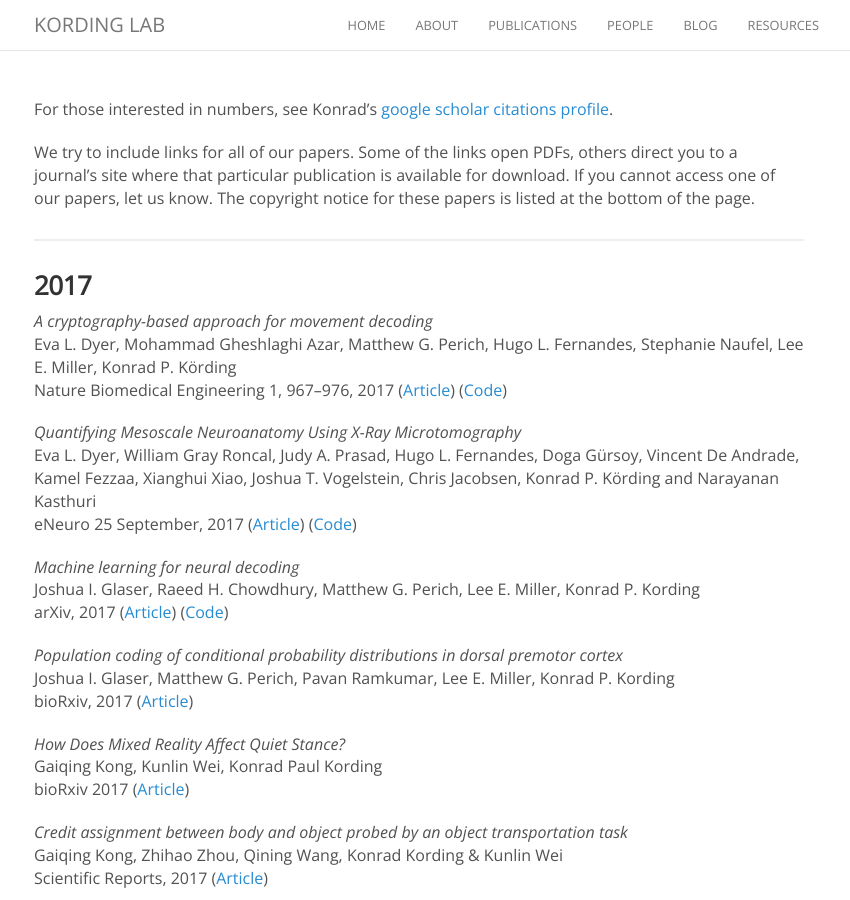
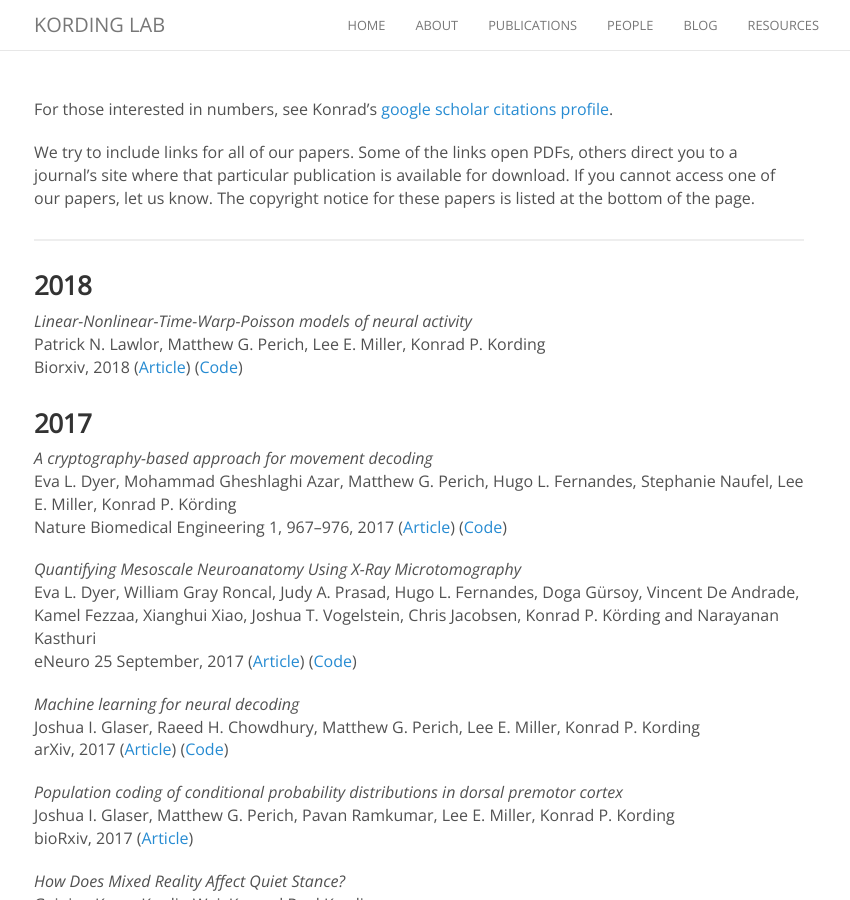
Before and after one commit to KordingLab/KordingLab.github.io, a Jekyll site: the page built from publications.md, in a window 1280 px wide and 900 px high. Shown: the whole window, without its empty margins (221-1071 px from the left). Built offline with Jekyll 4.4.1, drawn with Linux system fonts in a browser that asks for light colours; nearby versions of some CDN libraries; comment, search, counter and statistics services are not loaded.

Commit message:
adding time warping to publications
biorxiv

```diff
--- a/publications.md
+++ b/publications.md
@@ -8,6 +8,12 @@ For those interested in numbers, see Konrad's [google scholar citations profile]
 We try to include links for all of our papers. Some of the links open PDFs, others direct you to a journal's site where that particular publication is available for download. If you cannot access one of our papers, let us know. The copyright notice for these papers is listed at the bottom of the page.
 
 <hr>
+
+### 2018
+
+_Linear-Nonlinear-Time-Warp-Poisson models of neural activity_<br>
+Patrick N. Lawlor, Matthew G. Perich, Lee E. Miller, Konrad P. Kording<br>
+Biorxiv, 2018 ([Article](https://www.biorxiv.org/content/early/2018/01/22/194498)) ([Code](https://github.com/pnlawlor/LNTWP))
 
 ### 2017
 _A cryptography-based approach for movement decoding_<br>
```
